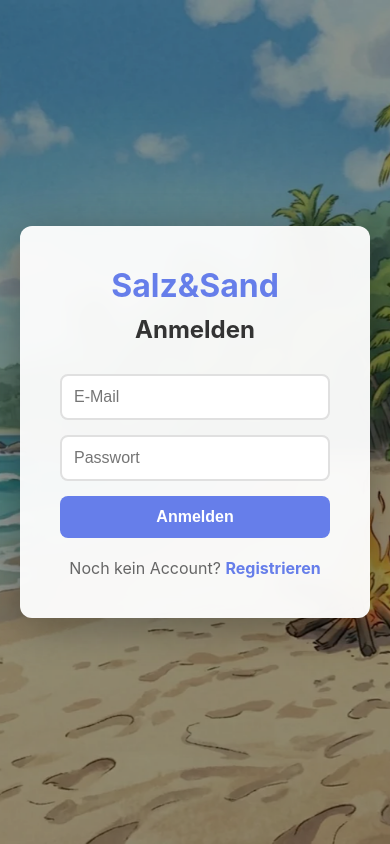
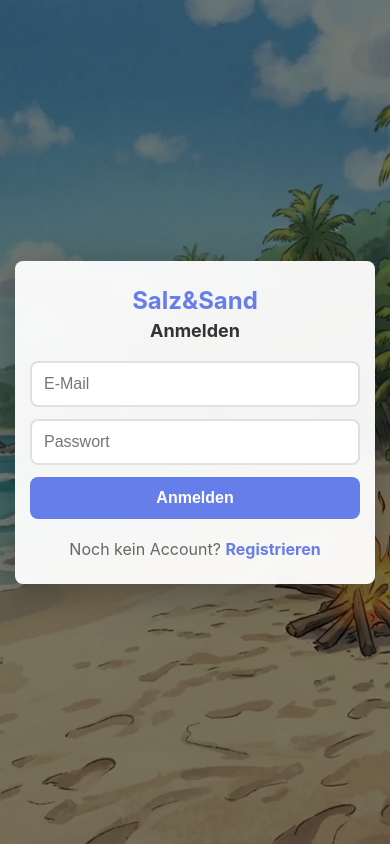
Before and after one commit to Philip8861/salz-sand, a React (Vite) app in the folder frontend/: page /login in a window 390 px wide. Built offline with nearby package versions, Linux system fonts and the light colour scheme; no server answers.

Commit message:
Add: Mobile responsive optimizations for login background

```diff
--- a/frontend/src/pages/Auth.css
+++ b/frontend/src/pages/Auth.css
@@ -117,3 +117,71 @@
   text-align: center;
   margin-bottom: 20px;
 }
+
+/* Mobile Optimierungen */
+@media (max-width: 768px) {
+  .auth-container {
+    /* background-attachment: fixed funktioniert auf Mobile nicht gut (Performance) */
+    background-attachment: scroll;
+    /* Bessere Positionierung für Mobile */
+    background-position: center top;
+    padding: 10px;
+  }
+
+  /* Overlay auf Mobile etwas dunkler für bessere Lesbarkeit */
+  .auth-container::before {
+    background: rgba(0, 0, 0, 0.5);
+  }
+
+  .auth-card {
+    padding: 30px 20px;
+    max-width: 100%;
+    margin: 0 10px;
+  }
+
+  .auth-card h1 {
+    font-size: 28px;
+  }
+
+  .auth-card h2 {
+    font-size: 20px;
+  }
+
+  .auth-card input,
+  .auth-card button {
+    font-size: 16px; /* Verhindert Zoom auf iOS */
+  }
+}
+
+/* Sehr kleine Screens (Smartphones im Portrait) */
+@media (max-width: 480px) {
+  .auth-container {
+    padding: 5px;
+  }
+
+  .auth-card {
+    padding: 25px 15px;
+    border-radius: 8px;
+  }
+
+  .auth-card h1 {
+    font-size: 24px;
+    margin-bottom: 5px;
+  }
+
+  .auth-card h2 {
+    font-size: 18px;
+    margin-bottom: 20px;
+  }
+
+  .auth-card form {
+    gap: 12px;
+  }
+}
+
+/* Landscape Mobile (Tablets im Querformat) */
+@media (max-width: 1024px) and (orientation: landscape) {
+  .auth-container {
+    background-position: center center;
+  }
+}
```
